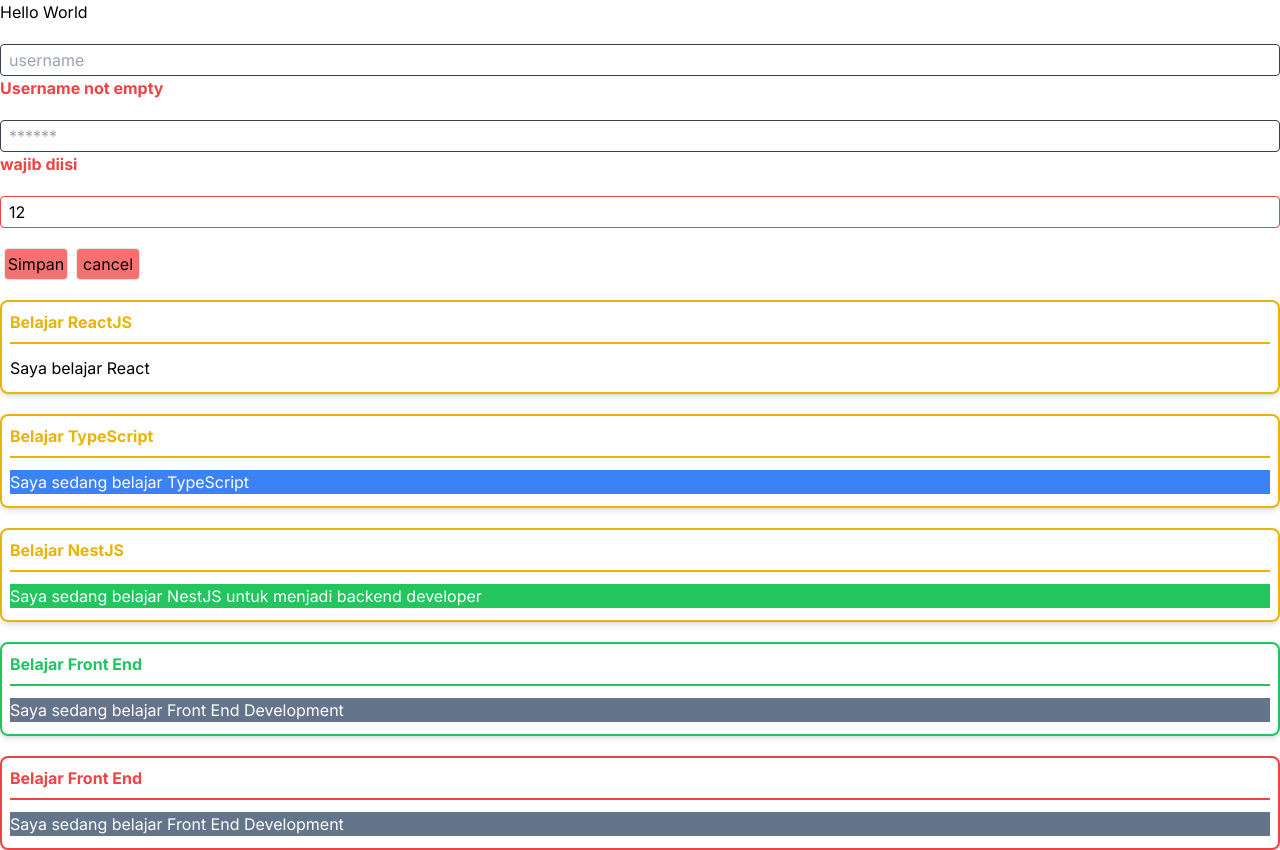
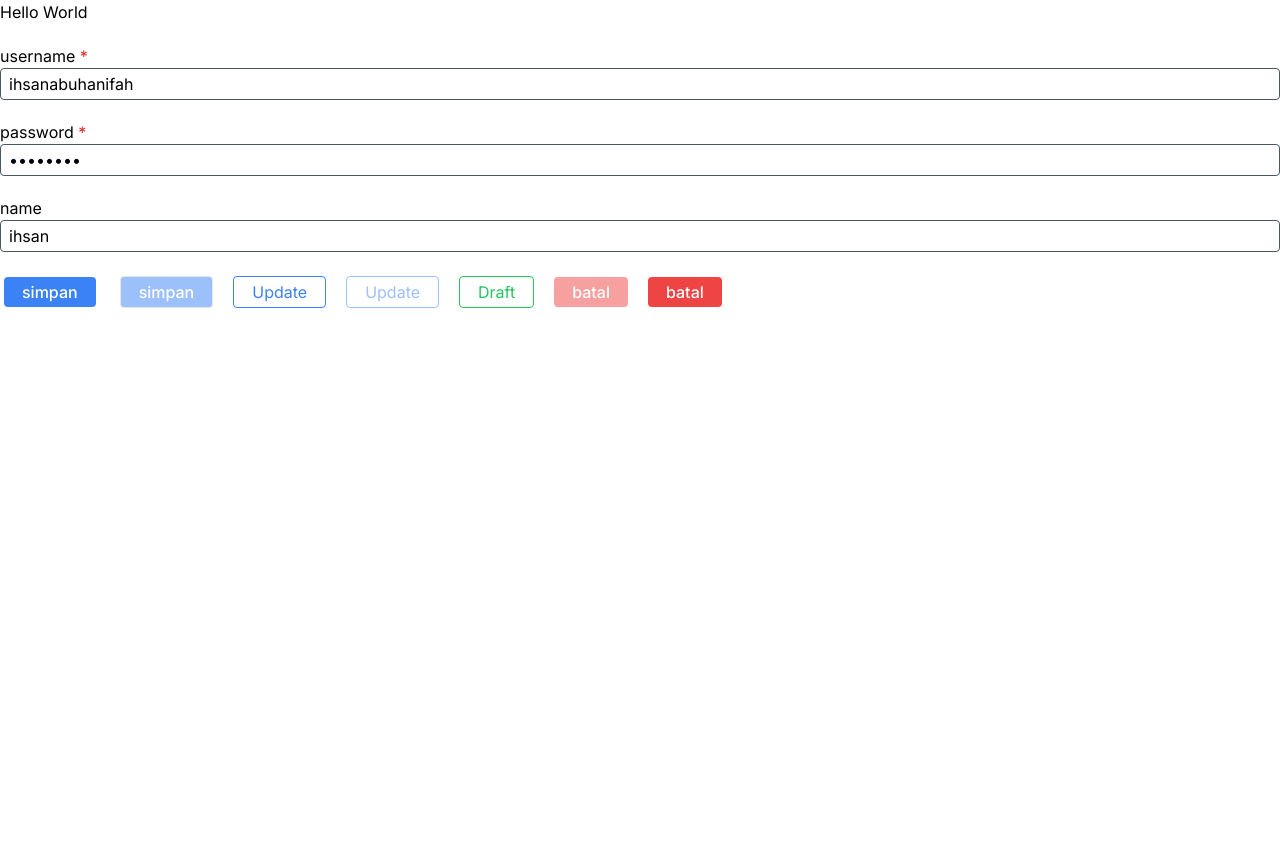
Before and after one commit to Rayyasa/belajar-frontend-nextjs, a Next.js app: page / in a window 1280 px wide. After the commit the page ends 800 px from the top, so only its background shows below. Built offline with nearby package versions, Linux system fonts and the light colour scheme.

Commit message:
latihan props beserta rendernya

```diff
--- a/app/page.tsx
+++ b/app/page.tsx
@@ -1,72 +1,161 @@
-'use client'
-import Image from 'next/image'
-import React from 'react';
-import './globals.css';
-import NavBar from './components/nav';
-import Main from './components/main';
-import Footer from './components/footer';
-import Latihan from './components/Latihan';
-import Button from './components/Button';
-import Note from './components/Note';
-import Container from './components/container';
-import InputText from './components/InputText';
+// 'use client'
+// import Image from 'next/image'
+// import React from 'react';
+// import './globals.css';
+// import NavBar from './components/nav';
+// import Main from './components/main';
+// import Footer from './components/footer';
+// import Latihan from './components/Latihan';
+// import Button from './components/Button';
+// import Note from './components/Note';
+// import Container from './components/container';
+// import InputText from './components/InputText';
 
 
-// Function Component
-export default function Home() {
+// // Function Component
+// export default function Home() {
+// return (
+//   <main className="space-y-5">
+//   <h1>Hello World</h1>
+
+//   <InputText
+//         placeholder="username"
+//         type="text"
+//         isError
+//         messageError="Username not empty"
+//       />
+//       <InputText placeholder="******" type="passoword" isError />
+//       <InputText
+//         value={12}
+//         onChange={() => {
+//           console.log("ok");
+//         }}
+//       />
+
+
+//   <Button title="Simpan" isDisabled={false} />
+//   <Button title="cancel" isDisabled={true} />
+//   <Note title="Belajar ReactJS" status="warning">
+//     <p>Saya belajar React</p>
+//   </Note>
+//   <Note title="Belajar TypeScript" status="warning">
+//     <div className="bg-blue-500">
+//       <p className="text-white">Saya sedang belajar TypeScript</p>
+//     </div>
+//   </Note>
+
+//   <Note title="Belajar NestJS" status="warning">
+//     <div className="bg-green-500">
+//       <p className="text-white">
+//         Saya sedang belajar NestJS untuk menjadi backend developer
+//       </p>
+//     </div>
+//   </Note>
+
+//   <Note title='Belajar Front End' status='success'>
+//     <div className="bg-slate-500">
+//       <p className="text-white">
+//         Saya sedang belajar Front End Development
+//       </p>
+//     </div>
+//   </Note>
+//   <Note title='Belajar Front End' status='error'>
+//     <div className="bg-slate-500">
+//       <p className="text-white">
+//         Saya sedang belajar Front End Development
+//       </p>
+//     </div>
+//   </Note>
+
+// </main>
+//   );
+// }
+
+"use client"
+import InputText from "./components/Latihan1";
+import Label from "./components/Label";
+import Button from "./components/Latihan2";
+
+
+const Home = () => {
   return (
     <main className="space-y-5">
       <h1>Hello World</h1>
 
+      <section>
+        <Label title="username" htmlFor="username" isRequired />
         <InputText
+          id="username"
+          name="username"
+          value={"ihsanabuhanifah"}
           placeholder="username"
           type="text"
-        isError
           messageError="Username not empty"
         />
-      <InputText placeholder="******" type="passoword" isError />
+      </section>
+      <section>
+        <Label title="password" htmlFor="password" isRequired />
         <InputText
-        value={12}
+          id="password"
+          name="password"
+          value={"12345678"}
+          placeholder="******"
+          type="password"
+        />
+      </section>
+
+      <section>
+        <Label title="name" htmlFor="name" />
+        <InputText
+          id="Name"
+          name="name"
+          value={"ihsan"}
           onChange={() => {
             console.log("ok");
           }}
         />
+      </section>
+
+      <section className="space-x-5">
+        <Button
+          title="simpan"
+          isDisabled={false}
+          variant="solid"
+          colorSchema="blue"
+        />
+         <Button
+          title="simpan"
+          isDisabled={true}
+          variant="solid"
+          colorSchema="blue"
+        />
+        <Button
+          title="Update"
+          isDisabled={false}
+          variant="outline"
+          colorSchema="blue"
+        />
+         <Button
+          title="Update"
+          isDisabled={true}
+          variant="outline"
+          colorSchema="blue"
+        />
+        <Button
+          title="Draft"
+          isDisabled={false}
+          variant="outline"
+          colorSchema="green"
+        />
+
+        <Button title="batal" isDisabled variant="solid" colorSchema="red" />
+        <Button title="batal" isDisabled={false} variant="solid" colorSchema="red" />
+      </section>
+    </main>
 
 
-  <Button title="Simpan" isDisabled={false} />
-  <Button title="cancel" isDisabled={true} />
-  <Note title="Belajar ReactJS" status="warning">
-    <p>Saya belajar React</p>
-  </Note>
-  <Note title="Belajar TypeScript" status="warning">
-    <div className="bg-blue-500">
-      <p className="text-white">Saya sedang belajar TypeScript</p>
-    </div>
-  </Note>
 
-  <Note title="Belajar NestJS" status="warning">
-    <div className="bg-green-500">
-      <p className="text-white">
-        Saya sedang belajar NestJS untuk menjadi backend developer
-      </p>
-    </div>
-  </Note>
+  );
+};
 
-  <Note title='Belajar Front End' status='success'>
-    <div className="bg-slate-500">
-      <p className="text-white">
-        Saya sedang belajar Front End Development
-      </p>
-    </div>
-  </Note>
-  <Note title='Belajar Front End' status='error'>
-    <div className="bg-slate-500">
-      <p className="text-white">
-        Saya sedang belajar Front End Development
-      </p>
-    </div>
-  </Note>
-
-</main>
-  );
-}
+export default Home;
```
Lines whose indentation alone changed are shown as unchanged.
